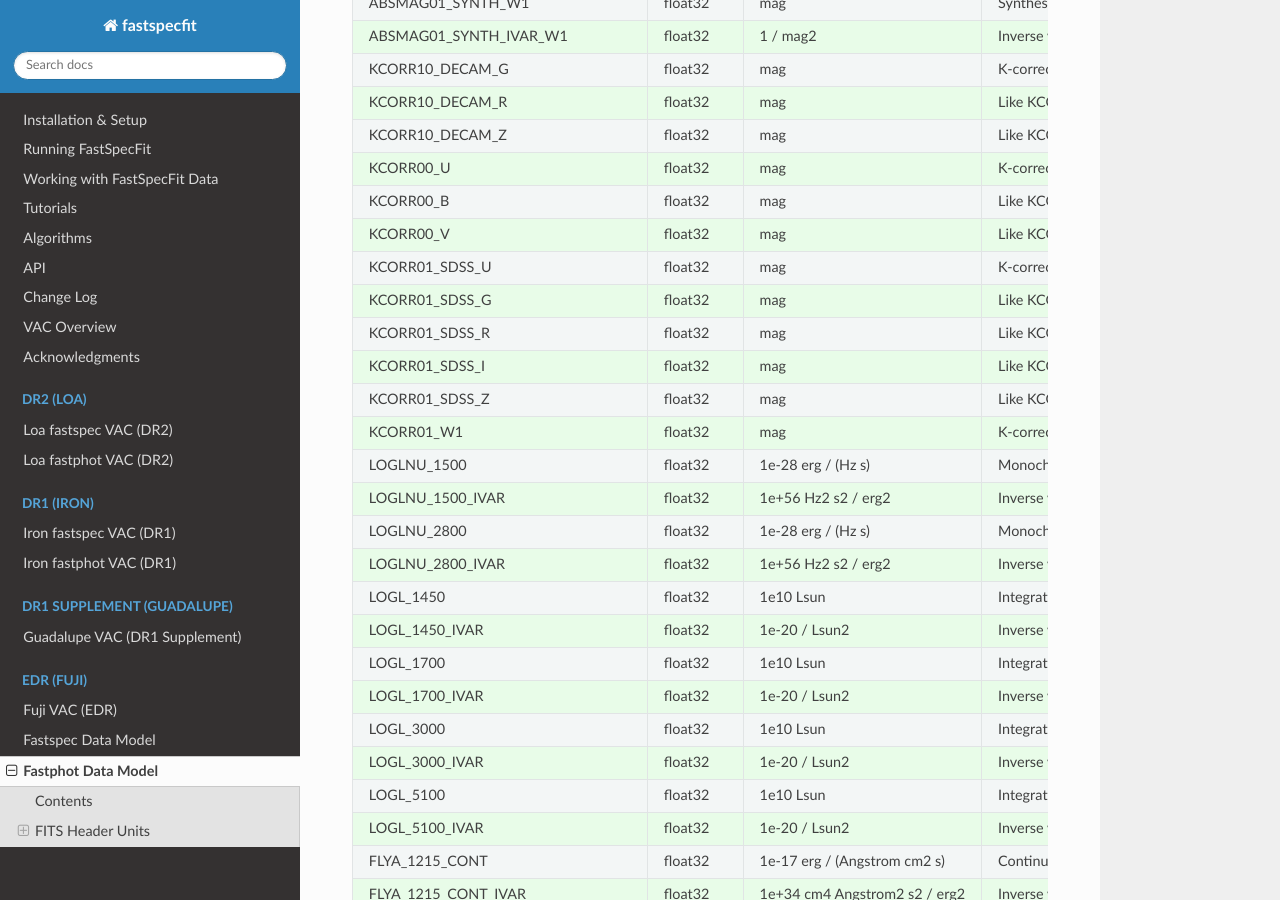
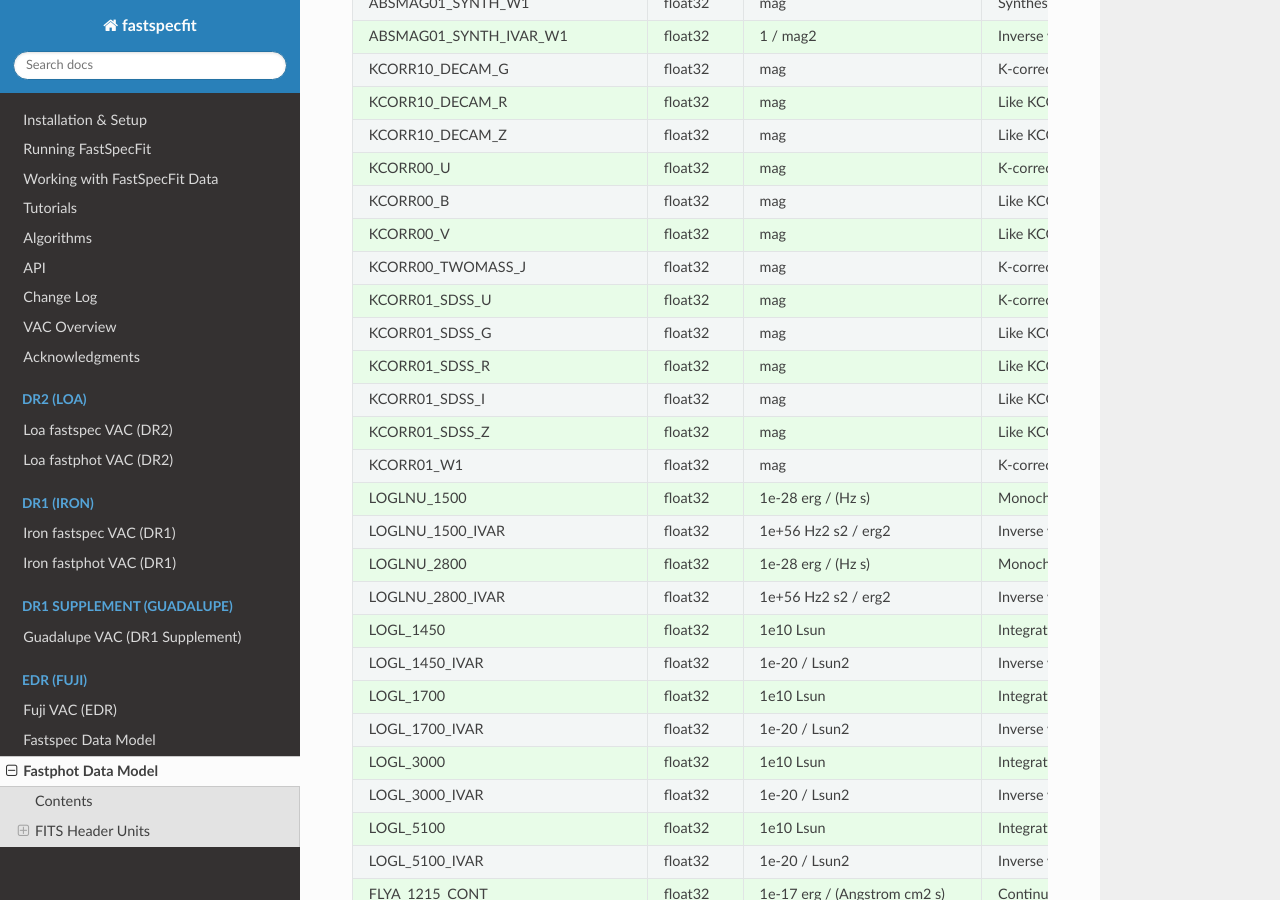
Before and after one commit to desihub/fastspecfit, a Sphinx documentation site: the page built from doc/fastphot.rst, in a window 1280 px wide and 900 px high, scrolled down 7861 px. Built offline with Sphinx 7.4.7 and the Read the Docs theme 3.1.0, drawn with Linux system fonts in a browser that asks for light colours; the version number could not be read and is left out; some of the changed text lies outside the part shown.

```diff
--- a/doc/fastphot.rst
+++ b/doc/fastphot.rst
@@ -263,7 +263,7 @@ Name                          Type         Units                         Descrip
       ABSMAG00_TWOMASS_J [4]_      float32                           mag Absolute magnitude in 2MASS *J*-band band-shifted to z=0.0 assuming h=1.0.
       ABSMAG00_IVAR_TWOMASS_J      float32                      1 / mag2 Inverse variance corresponding to ABSMAG00_TWOMASS_J.
      ABSMAG00_SYNTH_TWOMASS_J      float32                           mag Synthesized absolute magnitude in 2MASS *J*-band band-shifted to z=0.0 assuming h=1.0.
-ABSMAG00_SYNTH_IVAR_TWOMASS_J      float32                      1 / mag2 Inverse variance corresponding to ABSMAG01_SYNTH_TWOMASS_J.
+ABSMAG00_SYNTH_IVAR_TWOMASS_J      float32                      1 / mag2 Inverse variance corresponding to ABSMAG00_SYNTH_TWOMASS_J.
          ABSMAG01_SDSS_U [4]_      float32                           mag Absolute magnitude in SDSS *u*-band band-shifted to z=0.1 assuming h=1.0.
          ABSMAG01_IVAR_SDSS_U      float32                      1 / mag2 Inverse variance corresponding to ABSMAG01_SDSS_U.
         ABSMAG01_SYNTH_SDSS_U      float32                           mag Synthesized absolute magnitude in SDSS *u*-band band-shifted to z=0.1 assuming h=1.0.
@@ -294,12 +294,13 @@ ABSMAG00_SYNTH_IVAR_TWOMASS_J      float32                      1 / mag2 Inverse
                     KCORR00_U      float32                           mag K-correction used to derive ABSMAG00_U band-shifted to z=0.0.
                     KCORR00_B      float32                           mag Like KCORR00_U but for Johnson/Cousins *B*-band.
                     KCORR00_V      float32                           mag Like KCORR00_U but for Johnson/Cousins *V*-band.
+            KCORR00_TWOMASS_J      float32                           mag K-correction used to derive ABSMAG00_TWOMASS_J band-shifted to z=0.0.
                KCORR01_SDSS_U      float32                           mag K-correction used to derive ABSMAG01_SDSS_U band-shifted to z=0.1.
                KCORR01_SDSS_G      float32                           mag Like KCORR01_SDSS_U but for SDSS *g*-band.
                KCORR01_SDSS_R      float32                           mag Like KCORR01_SDSS_U but for SDSS *r*-band.
                KCORR01_SDSS_I      float32                           mag Like KCORR01_SDSS_U but for SDSS *i*-band.
                KCORR01_SDSS_Z      float32                           mag Like KCORR01_SDSS_U but for SDSS *z*-band.
-                   KCORR01_W1      float32                           mag K-correction used to derive ABSMAG01_W1 band-shifted to z=0.0.
+                   KCORR01_W1      float32                           mag K-correction used to derive ABSMAG01_W1 band-shifted to z=0.1.
                   LOGLNU_1500      float32            1e-28 erg / (Hz s) Monochromatic luminosity at 1500 A in the rest-frame.
              LOGLNU_1500_IVAR      float32           1e+56 Hz2 s2 / erg2 Inverse variance in LOGLNU_1500.
                   LOGLNU_2800      float32            1e-28 erg / (Hz s) Monochromatic luminosity at 2800 A in the rest-frame.
```
Also changed, not shown: doc/fastspec.rst (+7 -6 lines).
